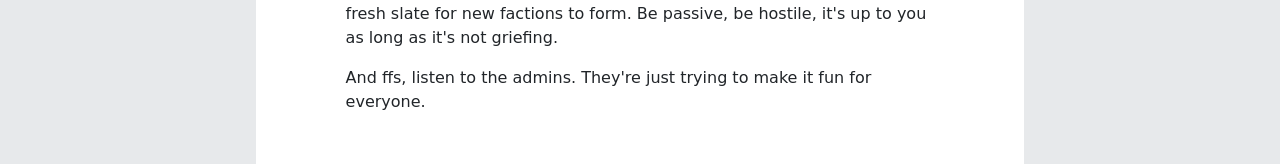
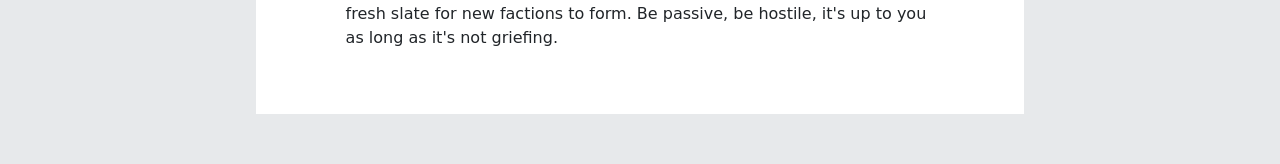
Before and after one commit to KeyboardKobold/zorbsmp, a Vue app: page / in a window 1280 px wide. Shown: the part 723-887 px from the top of the page. Built offline with nearby package versions, Linux system fonts and the light colour scheme.

Commit message:
removed text

```diff
--- a/src/views/Home.vue
+++ b/src/views/Home.vue
@@ -6,9 +6,6 @@
         </p>
         <p>
             With every new major minecraft update ZorbSMP starts a new phase. A fresh slate for new factions to form. Be passive, be hostile, it's up to you as long as it's not griefing.
-        </p>
-        <p>
-            And ffs, listen to the admins. They're just trying to make it fun for everyone.
         </p>
     </div>
 </template>
```
